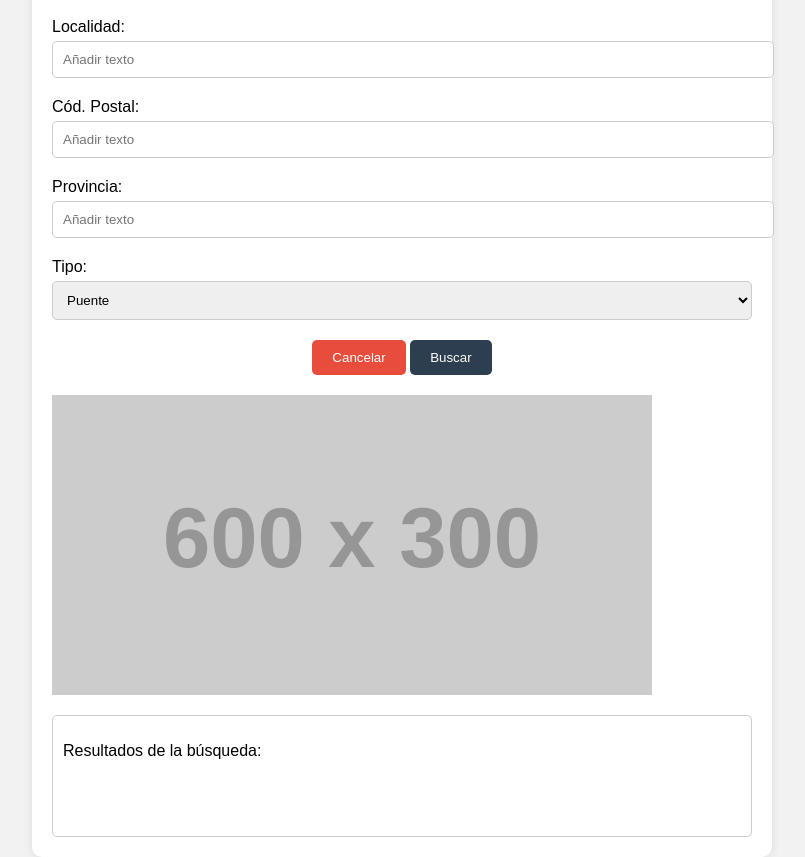
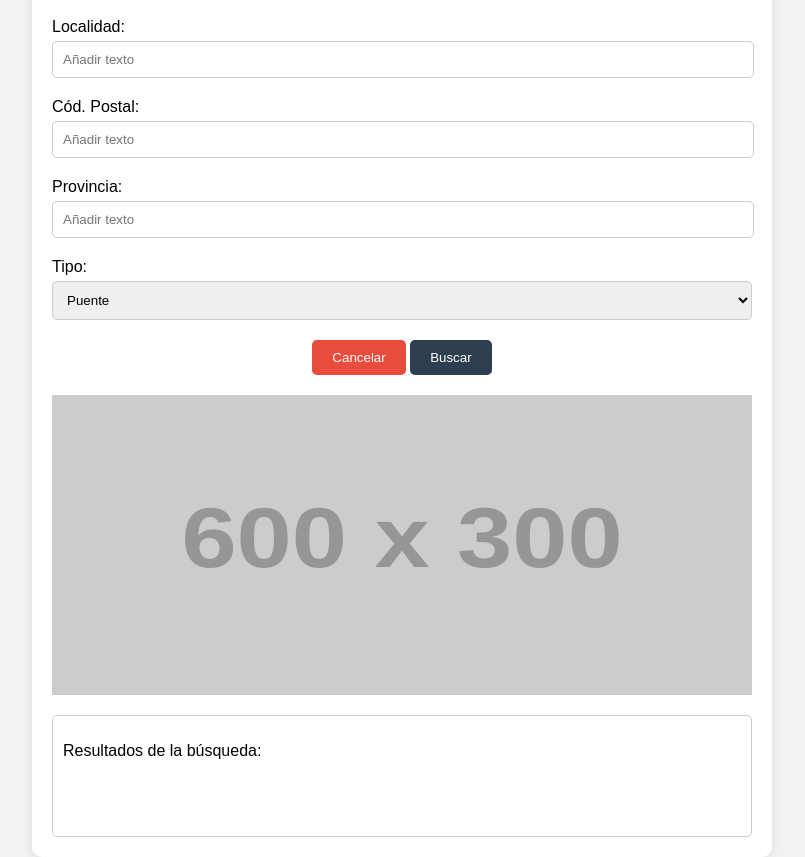
Before and after one commit to 11Arnau46/IEIProject, a plain HTML site: page FrontEnd/Busqueda.html in a window 1280 px wide. Shown: the part 12-869 px from the top of the page, without its empty margins (238-1043 px from the left). Drawn offline with Linux system fonts and the light colour scheme; placeholder pictures from the web are drawn by us.

Commit message:
correccion busqueda

```diff
--- a/FrontEnd/Busqueda.html
+++ b/FrontEnd/Busqueda.html
@@ -27,6 +27,10 @@
         }
         .form-group {
             margin: 10px 0;
+            margin-right: 20px;
+        }
+        .tipos{
+            width: 103%;
         }
         label {
             display: block;
@@ -68,6 +72,10 @@
             border-radius: 5px;
             height: 100px;
         }
+        img.img {
+            width: 100%;
+            height: 100%;
+        }
     </style>
 </head>
 <body>
@@ -92,7 +100,7 @@
 
     <div class="form-group">
         <label for="tipo">Tipo:</label>
-        <select id="tipo">
+        <select id="tipo" class="tipos">
             <option value="puente">Puente</option>
             <option value="edificio">Edificio</option>
             <option value="museo">Museo</option>
@@ -106,7 +114,7 @@
 
     <div id="mapa">
         <!-- Aquí iría el mapa embebido -->
-        <img src="https://via.placeholder.com/600x300.png?text=Mapa" alt="Mapa de monumentos">
+        <img class="img"   src="https://via.placeholder.com/600x300.png?text=Mapa" alt="Mapa de monumentos">
     </div>
 
     <div id="resultados">
```
